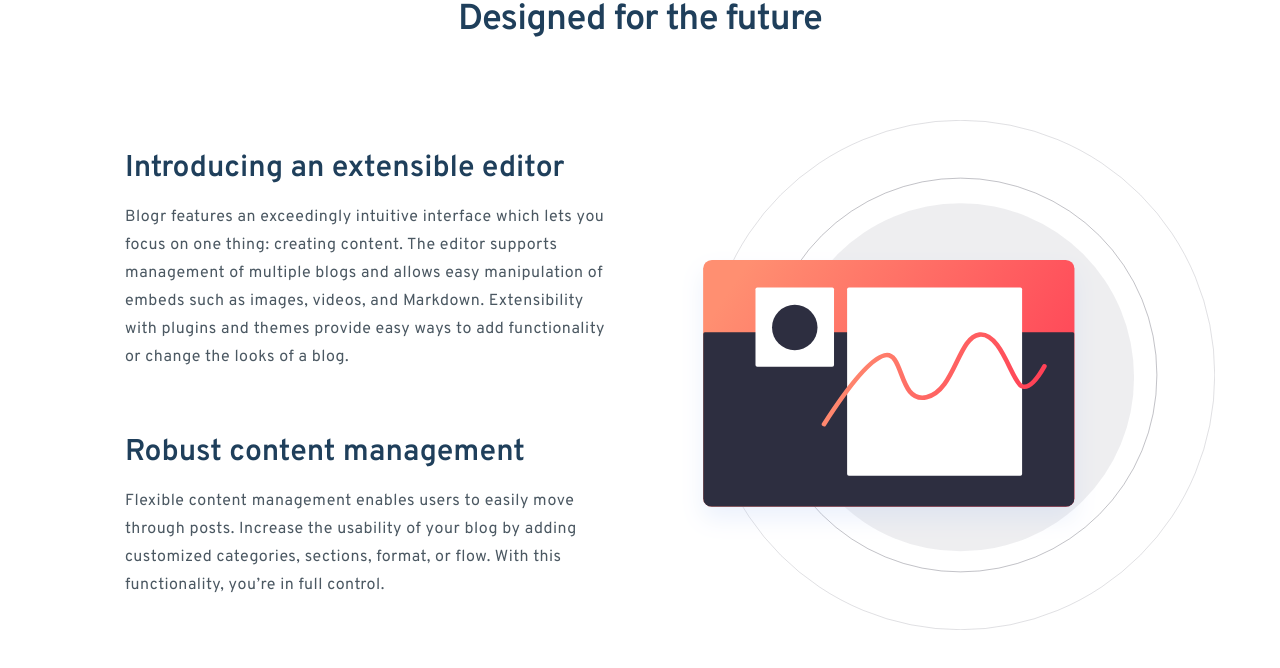
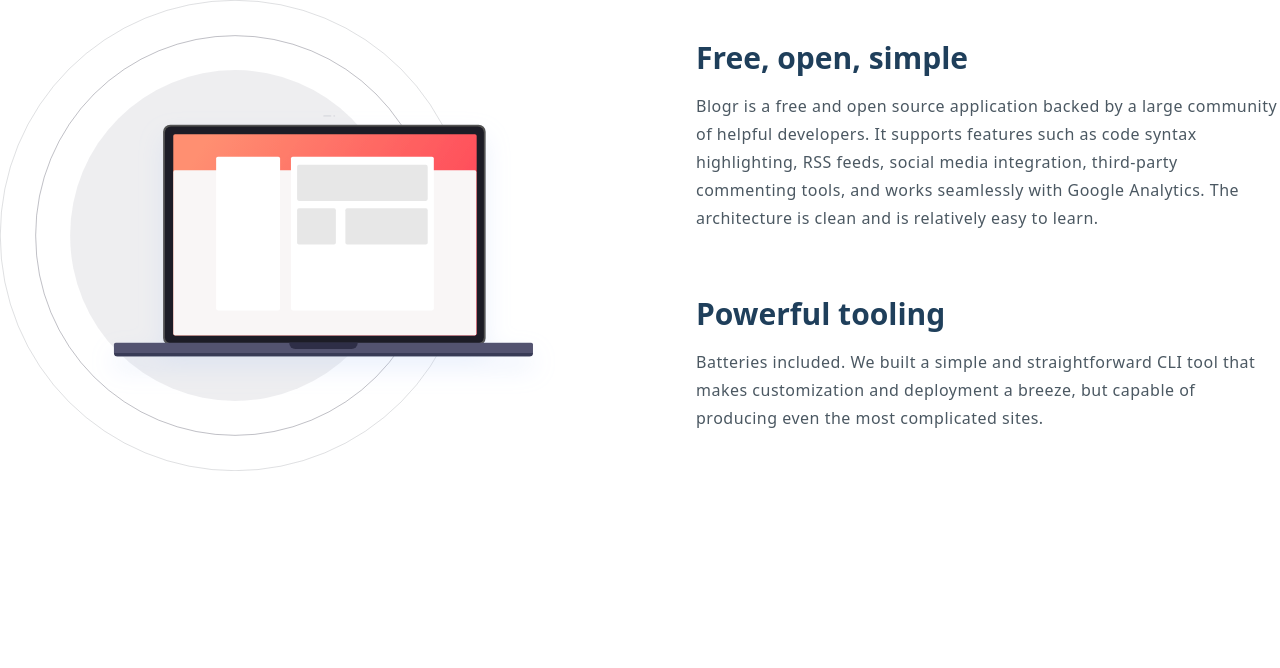
Before and after one commit to zetmosoma10/blogr-landing-page, a React (Vite) app: page / in a window 1280 px wide. Shown: the top 668 px of the page. Built offline with nearby package versions, Linux system fonts and the light colour scheme.

Commit message:
build Showcase Section

```diff
--- a/src/App.jsx
+++ b/src/App.jsx
@@ -1,11 +1,13 @@
 import Feature from "./Sections/Feature";
 import Footer from "./Sections/Footer";
+import Showcase from "./Sections/Showcase";
 
 function App() {
   return (
     <main>
       {/* <Footer /> */}
-      <Feature />
+      {/* <Feature /> */}
+      <Showcase />
     </main>
   );
 }
--- a/src/Sections/Showcase.jsx
+++ b/src/Sections/Showcase.jsx
@@ -1,5 +1,46 @@
 const Showcase = () => {
-  return <div>Showcase</div>;
+  return (
+    <section>
+      <div className="grid  lg:grid-cols-2 gap-y-10 gap-x-28">
+        <picture className=" justify-self-center lg:justify-self-start ">
+          <source
+            media="(max-width:1023px )"
+            srcSet="/images/illustration-laptop-mobile.svg"
+          />
+          <source
+            media="(min-width:1024px )"
+            srcSet="/images/illustration-laptop-desktop.svg"
+          />
+          <img src="/images/illustration-laptop-desktop.svg" alt="desktop" />
+        </picture>
+        <div className=" justify-self-center lg:justify-self-start text-center lg:text-start self-center">
+          <div>
+            <h3 className="text-2xl lg:text-3xl font-semibold leading-8 text-Very_dark_blue_headings">
+              Free, open, simple
+            </h3>
+            <p className="text-base text-Very_dark_grayish_blue_body_copy leading-[28px] tracking-[0.5px] mt-4">
+              Blogr is a free and open source application backed by a large
+              community of helpful developers. It supports features such as code
+              syntax highlighting, RSS feeds, social media integration,
+              third-party commenting tools, and works seamlessly with Google
+              Analytics. The architecture is clean and is relatively easy to
+              learn.
+            </p>
+          </div>
+          <div className="mt-10 lg:mt-16">
+            <h3 className="text-2xl lg:text-3xl font-semibold leading-8 text-Very_dark_blue_headings">
+              Powerful tooling
+            </h3>
+            <p className="text-base text-Very_dark_grayish_blue_body_copy leading-[28px] tracking-[0.5px] mt-4">
+              Batteries included. We built a simple and straightforward CLI tool
+              that makes customization and deployment a breeze, but capable of
+              producing even the most complicated sites.
+            </p>
+          </div>
+        </div>
+      </div>
+    </section>
+  );
 };
 
 export default Showcase;
```
